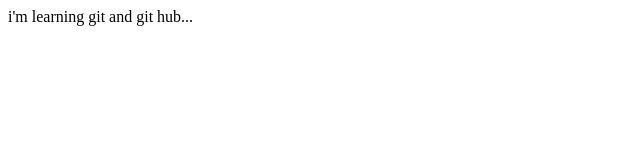
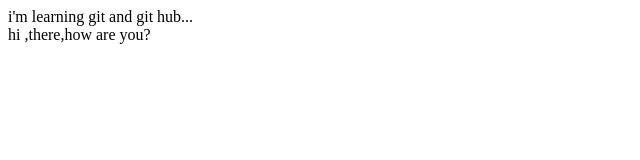
Before and after one commit to MamoonaQuddus/c-aa-master, a plain HTML site: page about.html in a window 1280 px wide. Shown: the whole page, without its empty margins (0-640 px from the left). Drawn offline with Linux system fonts and the light colour scheme.

Commit message:
ingonred some files and also added

```diff
--- a/about.html
+++ b/about.html
@@ -7,5 +7,8 @@
 </head>
 <body>
     i'm learning git and git hub...
+    <div>
+        hi ,there,how are you?
+    </div>
 </body>
 </html>
```
Also changed, not shown: 3 other files.
